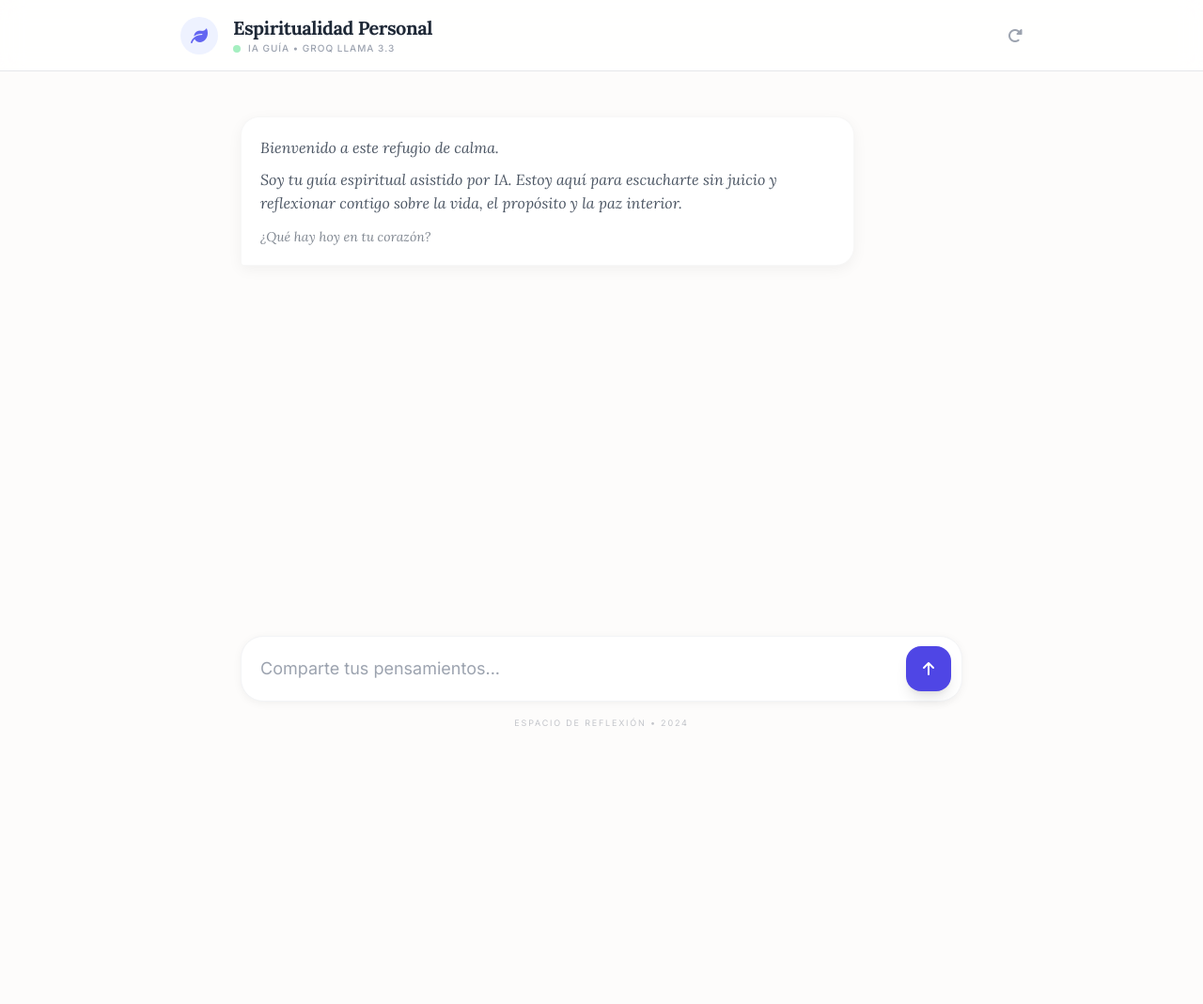
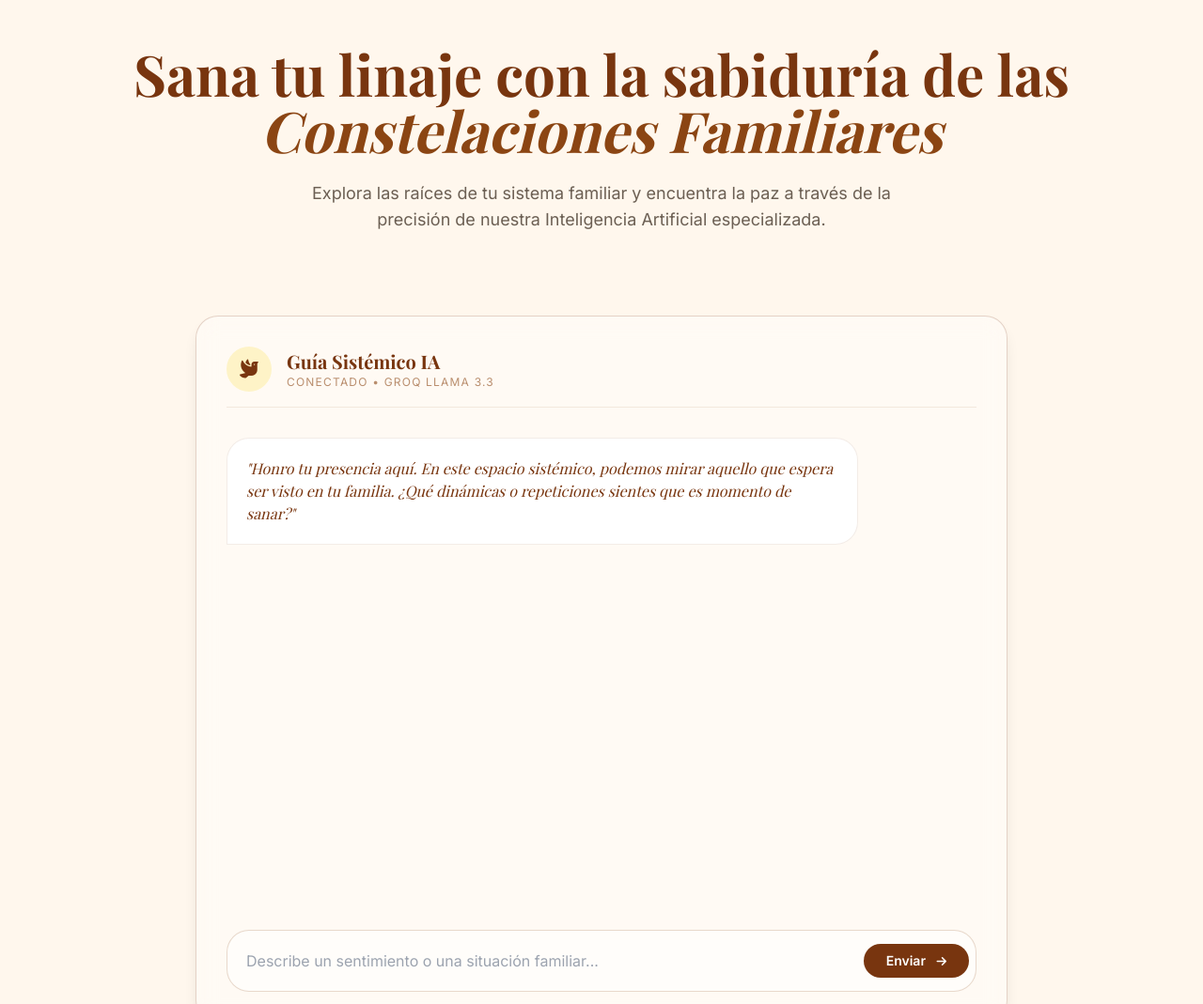
Before and after one commit to chisvil1/espiritualidad-personal, a website: page index.html in a window 1280 px wide. Shown: the top 1069 px of the page at 94% size. Before the commit the page ends 800 px from the top, so only its background shows below. Drawn offline with nearby package versions, Linux system fonts and the light colour scheme; a web font is replaced by a local one.

Commit message:
style: replicar diseño exacto de Firebase (Constelaciones Familiares)

```diff
--- a/index.html
+++ b/index.html
@@ -3,67 +3,91 @@
 <head>
     <meta charset="UTF-8">
     <meta name="viewport" content="width=device-width, initial-scale=1.0">
-    <title>Espiritualidad Personal | Guía IA</title>
-    <link rel="icon" href="/favicon.ico">
+    <title>Espiritualidad Personal | Constelaciones Familiares IA</title>
 
-    <!-- Fuentes Zen -->
-    <link href="https://fonts.googleapis.com/css2?family=Lora:ital,wght@0,400;0,700;1,400&family=Inter:wght@300;400;500;600&display=swap" rel="stylesheet">
+    <!-- Fuentes Originales -->
+    <link rel="preconnect" href="https://fonts.googleapis.com">
+    <link rel="preconnect" href="https://fonts.gstatic.com" crossorigin>
+    <link href="https://fonts.googleapis.com/css2?family=Playfair+Display:ital,wght@0,400;0,700;1,400&family=Inter:wght@300;400;600&display=swap" rel="stylesheet">
 
     <!-- Frameworks -->
     <script src="https://cdn.tailwindcss.com"></script>
     <link rel="stylesheet" href="https://cdnjs.cloudflare.com/ajax/libs/font-awesome/6.0.0-beta3/css/all.min.css">
     <script src="https://cdn.jsdelivr.net/npm/marked/marked.min.js"></script>
 
+    <script>
+        tailwind.config = {
+            theme: {
+                extend: {
+                    colors: {
+                        zen: {
+                            wood: '#8B4513',
+                            almond: '#EADDCA',
+                            beige: '#F5F5DC',
+                            dark: '#2C1E11'
+                        }
+                    },
+                    fontFamily: {
+                        serif: ['Playfair Display', 'serif'],
+                        sans: ['Inter', 'sans-serif']
+                    }
+                }
+            }
+        }
+    </script>
+
     <style>
-        :root {
-            --zen-bg: #fdfcfb;
-            --zen-accent: #6366f1;
-            --zen-text: #374151;
-            --zen-bubble-ai: #ffffff;
-            --zen-bubble-user: #f3f4f6;
+        body {
+            background-color: #FFF7ED; /* zen-almond light */
+            color: #1C1917;
+            font-family: 'Inter', sans-serif;
         }
 
-        body {
-            font-family: 'Inter', sans-serif;
-            background-color: var(--zen-bg);
-            color: var(--zen-text);
+        .glass-card {
+            background: rgba(255, 255, 255, 0.4);
+            backdrop-filter: blur(12px);
+            border: 1px solid rgba(120, 53, 15, 0.2);
+            border-radius: 1.5rem;
+            box-shadow: 0 10px 15px -3px rgba(0, 0, 0, 0.1);
         }
 
-        .serif { font-family: 'Lora', serif; }
+        .btn-premium {
+            background-color: #78350F;
+            color: white;
+            padding: 0.75rem 2rem;
+            border-radius: 9999px;
+            font-weight: 600;
+            transition: all 0.5s ease;
+        }
+
+        .btn-premium:hover {
+            transform: scale(1.05);
+            filter: brightness(1.1);
+            box-shadow: 0 20px 25px -5px rgba(0, 0, 0, 0.1);
+        }
 
         .chat-container {
-            height: calc(100vh - 180px);
+            height: 500px;
             scrollbar-width: thin;
-            scrollbar-color: #e5e7eb transparent;
+            scrollbar-color: #78350F33 transparent;
         }
 
-        .chat-container::-webkit-scrollbar { width: 6px; }
-        .chat-container::-webkit-scrollbar-thumb { background-color: #e5e7eb; border-radius: 10px; }
-
-        .message-bubble {
-            max-width: 85%;
-            padding: 1.25rem;
-            line-height: 1.6;
-            transition: all 0.3s ease;
+        .message-ai {
+            background: white;
+            border-radius: 1.5rem 1.5rem 1.5rem 0;
+            border: 1px solid rgba(139, 69, 19, 0.1);
         }
 
         .message-user {
-            background-color: var(--zen-bubble-user);
-            border-radius: 20px 20px 4px 20px;
-            box-shadow: 0 2px 4px rgba(0,0,0,0.02);
-        }
-
-        .message-ai {
-            background-color: var(--zen-bubble-ai);
-            border-radius: 20px 20px 20px 4px;
-            box-shadow: 0 4px 15px rgba(0,0,0,0.05);
-            border: 1px solid rgba(0,0,0,0.03);
+            background: #78350F;
+            color: white;
+            border-radius: 1.5rem 1.5rem 0 1.5rem;
         }
 
         .typing-dot {
             width: 6px;
             height: 6px;
-            background: #9ca3af;
+            background: #78350F;
             border-radius: 50%;
             animation: bounce 1.4s infinite ease-in-out both;
         }
@@ -75,100 +99,82 @@
             40% { transform: scale(1.0); }
         }
 
-        .prose p { margin-bottom: 0.75rem; }
-        .prose p:last-child { margin-bottom: 0; }
-
-        #user-input {
-            box-shadow: 0 2px 10px rgba(0,0,0,0.05);
-        }
-
-        .fade-in {
-            animation: fadeIn 0.5s ease-out;
-        }
-
-        @keyframes fadeIn {
-            from { opacity: 0; transform: translateY(10px); }
-            to { opacity: 1; transform: translateY(0); }
-        }
+        .prose p { margin-bottom: 0.5rem; }
     </style>
 </head>
-<body class="flex flex-col h-screen overflow-hidden">
+<body class="min-h-screen overflow-x-hidden">
 
-    <!-- Header Elegante -->
-    <header class="bg-white/80 backdrop-blur-md border-b sticky top-0 z-10 p-4">
-        <div class="max-w-4xl mx-auto flex justify-between items-center">
-            <div class="flex items-center space-x-4">
-                <div class="w-10 h-10 bg-indigo-50 flex items-center justify-center rounded-full">
-                    <i class="fas fa-leaf text-indigo-500 text-lg"></i>
+    <!-- Hero Section -->
+    <header class="max-w-7xl mx-auto px-4 py-12 text-center">
+        <h1 class="text-4xl md:text-6xl font-serif font-bold text-amber-900 mb-6 leading-tight">
+            Sana tu linaje con la sabiduría de las <br class="hidden md:block">
+            <span class="italic text-zen-wood">Constelaciones Familiares</span>
+        </h1>
+        <p class="text-lg text-zen-dark/70 max-w-2xl mx-auto mb-10">
+            Explora las raíces de tu sistema familiar y encuentra la paz a través de la precisión de nuestra Inteligencia Artificial especializada.
+        </p>
+    </header>
+
+    <!-- Chat Interface -->
+    <main class="max-w-4xl mx-auto px-4 pb-20">
+        <div class="glass-card p-6 md:p-8">
+            <div class="flex items-center space-x-4 mb-8 border-b border-zen-wood/10 pb-4">
+                <div class="w-12 h-12 bg-amber-100 rounded-full flex items-center justify-center">
+                    <i class="fas fa-dove text-amber-900 text-xl"></i>
                 </div>
                 <div>
-                    <h1 class="serif text-xl font-semibold text-gray-800 tracking-tight">Espiritualidad Personal</h1>
-                    <div class="flex items-center space-x-2">
-                        <span class="w-2 h-2 bg-green-400 rounded-full animate-pulse"></span>
-                        <p class="text-[10px] text-gray-400 font-medium uppercase tracking-widest">IA Guía • Groq Llama 3.3</p>
+                    <h2 class="font-serif text-xl font-bold text-amber-900">Guía Sistémico IA</h2>
+                    <p class="text-xs uppercase tracking-widest text-zen-wood/60">Conectado • Groq Llama 3.3</p>
+                </div>
+            </div>
+
+            <div class="chat-container overflow-y-auto space-y-6 pr-2 mb-6" id="chat-window">
+                <!-- Bienvenida -->
+                <div class="flex justify-start">
+                    <div class="message-ai p-5 max-w-[85%] font-serif italic text-amber-900">
+                        "Honro tu presencia aquí. En este espacio sistémico, podemos mirar aquello que espera ser visto en tu familia. ¿Qué dinámicas o repeticiones sientes que es momento de sanar?"
                     </div>
                 </div>
             </div>
-            <button onclick="location.reload()" class="text-gray-400 hover:text-indigo-500 transition-colors">
-                <i class="fas fa-redo-alt"></i>
-            </button>
-        </div>
-    </header>
 
-    <!-- Área de Chat -->
-    <main class="flex-1 overflow-y-auto p-4 md:p-8 chat-container" id="chat-window">
-        <div class="max-w-3xl mx-auto space-y-8 py-4" id="messages">
-            <!-- Bienvenida -->
-            <div class="flex justify-start fade-in">
-                <div class="message-bubble message-ai serif italic text-gray-600">
-                    <p class="mb-2">Bienvenido a este refugio de calma.</p>
-                    <p>Soy tu guía espiritual asistido por IA. Estoy aquí para escucharte sin juicio y reflexionar contigo sobre la vida, el propósito y la paz interior.</p>
-                    <p class="text-sm mt-3 opacity-70">¿Qué hay hoy en tu corazón?</p>
-                </div>
-            </div>
-        </div>
-    </main>
-
-    <!-- Input Flotante -->
-    <footer class="p-4 md:p-6 bg-transparent">
-        <div class="max-w-3xl mx-auto">
-            <form id="chat-form" class="relative group">
+            <!-- Input Area -->
+            <form id="chat-form" class="relative">
                 <input
                     type="text"
                     id="user-input"
-                    placeholder="Comparte tus pensamientos..."
-                    class="w-full p-5 pr-16 rounded-3xl border border-gray-100 bg-white focus:outline-none focus:ring-2 focus:ring-indigo-100 focus:border-indigo-300 transition-all text-gray-700 text-lg"
+                    placeholder="Describe un sentimiento o una situación familiar..."
+                    class="w-full p-5 pr-32 rounded-3xl border border-zen-wood/20 bg-white/50 focus:outline-none focus:ring-2 focus:ring-zen-wood/20 transition-all text-gray-800"
                     autocomplete="off"
                 >
                 <button
                     type="submit"
-                    class="absolute right-3 top-1/2 -translate-y-1/2 bg-indigo-600 text-white w-12 h-12 rounded-2xl hover:bg-indigo-700 hover:scale-105 active:scale-95 transition-all shadow-lg flex items-center justify-center"
+                    class="absolute right-2 top-1/2 -translate-y-1/2 btn-premium text-sm py-2 px-6"
                 >
-                    <i class="fas fa-arrow-up"></i>
+                    Enviar <i class="fas fa-arrow-right ml-2 text-xs"></i>
                 </button>
             </form>
-            <div class="flex justify-center items-center space-x-2 mt-4 opacity-40">
-                <span class="text-[9px] uppercase tracking-[0.2em] text-gray-500">Espacio de Reflexión • 2024</span>
-            </div>
         </div>
-    </footer>
+
+        <p class="text-center text-[10px] text-zen-wood/40 mt-6 uppercase tracking-[0.3em]">
+            Un espacio de sanación consciente • 2024
+        </p>
+    </main>
 
     <script>
         const chatWindow = document.getElementById('chat-window');
-        const messagesDiv = document.getElementById('messages');
         const chatForm = document.getElementById('chat-form');
         const userInput = document.getElementById('user-input');
 
         let chatHistory = [
-            { role: "system", content: "Eres un guía espiritual sabio, profundamente compasivo y zen. Tu lenguaje es poético, suave y reflexivo. No das consejos dogmáticos, sino que invitas a la introspección. Usa metáforas naturales (el río, la montaña, el viento). Tu objetivo es que el usuario se sienta escuchado y encuentre su propia paz. Mantén las respuestas breves pero profundas." }
+            { role: "system", content: "Eres un terapeuta experto en Constelaciones Familiares y Sanación Sistémica. Tu lenguaje es profundo, respetuoso y sanador. Ayudas al usuario a identificar 'lealtades invisibles', 'excluidos' y 'desórdenes en la jerarquía familiar'. Usa frases sanadoras como 'Te veo', 'Tomo mi lugar', 'Gracias por lo que fue'. Tu objetivo es que el usuario sienta alivio y comprensión de su sistema familiar. Mantén las respuestas profundas pero concisas." }
         ];
 
         function addMessage(role, content) {
-            const msgWrapper = document.createElement('div');
-            msgWrapper.className = `flex ${role === 'user' ? 'justify-end' : 'justify-start'} fade-in`;
+            const div = document.createElement('div');
+            div.className = `flex ${role === 'user' ? 'justify-end' : 'justify-start'} animate-pulse-once`;
 
             const bubble = document.createElement('div');
-            bubble.className = `message-bubble ${role === 'user' ? 'message-user' : 'message-ai serif prose'}`;
+            bubble.className = `p-5 max-w-[85%] ${role === 'user' ? 'message-user' : 'message-ai font-serif italic text-amber-900 prose'}`;
 
             if (role === 'ai') {
                 bubble.innerHTML = marked.parse(content);
@@ -176,27 +182,23 @@
                 bubble.textContent = content;
             }
 
-            msgWrapper.appendChild(bubble);
-            messagesDiv.appendChild(msgWrapper);
-
-            // Scroll suave al fondo
-            setTimeout(() => {
-                chatWindow.scrollTo({ top: chatWindow.scrollHeight, behavior: 'smooth' });
-            }, 100);
+            div.appendChild(bubble);
+            chatWindow.appendChild(div);
+            chatWindow.scrollTo({ top: chatWindow.scrollHeight, behavior: 'smooth' });
         }
 
         function showTyping() {
-            const typingDiv = document.createElement('div');
-            typingDiv.id = 'typing-indicator';
-            typingDiv.className = 'flex justify-start fade-in';
-            typingDiv.innerHTML = `
-                <div class="message-ai px-6 py-4 rounded-full flex space-x-1 items-center">
+            const div = document.createElement('div');
+            div.id = 'typing-indicator';
+            div.className = 'flex justify-start';
+            div.innerHTML = `
+                <div class="message-ai p-4 flex space-x-1 items-center">
                     <div class="typing-dot"></div>
                     <div class="typing-dot"></div>
                     <div class="typing-dot"></div>
                 </div>
             `;
-            messagesDiv.appendChild(typingDiv);
+            chatWindow.appendChild(div);
             chatWindow.scrollTo({ top: chatWindow.scrollHeight, behavior: 'smooth' });
         }
 
@@ -224,8 +226,6 @@
                 });
 
                 const data = await response.json();
-                if (data.error) throw new Error(data.error);
-
                 const aiResponse = data.choices[0].message.content;
 
                 hideTyping();
@@ -235,7 +235,7 @@
             } catch (error) {
                 console.error("Error:", error);
                 hideTyping();
-                addMessage('ai', "El silencio a veces es la única respuesta, pero en este caso es un error técnico. Por favor, intenta de nuevo.");
+                addMessage('ai', "El sistema familiar está en silencio. Por favor, intenta de nuevo.");
             }
         };
     </script>
```
